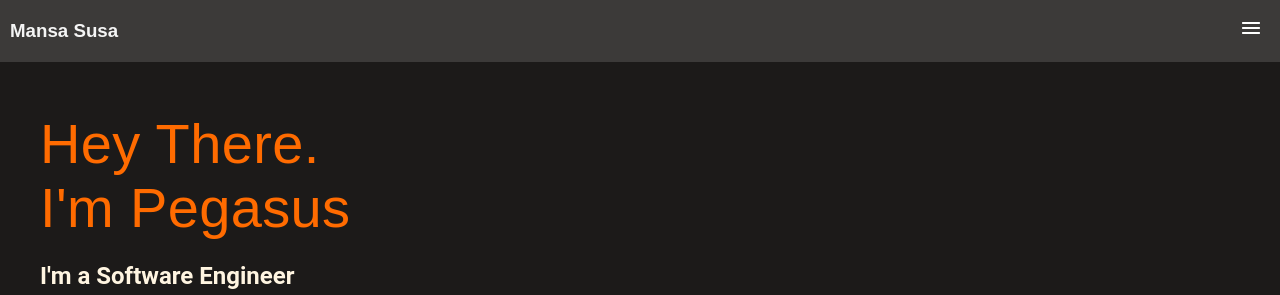
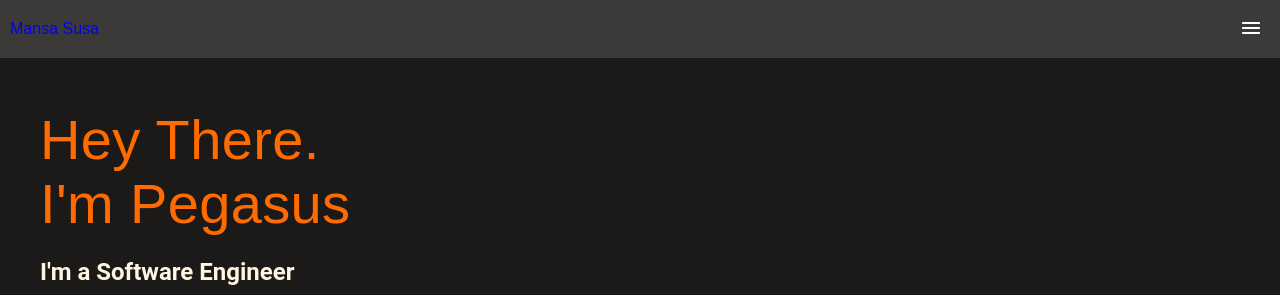
Before and after one commit to mansa-susa/Portfolio-setup_and_mobile_version_skeleton, a website: page index.html in a window 1280 px wide. Shown: the top 295 px of the page. Drawn offline with Linux system fonts and the light colour scheme.

Commit message:
Replace h3 tag with anchor tag in the header for the logo

```diff
--- a/index.html
+++ b/index.html
@@ -9,7 +9,7 @@
 </head>
 <body>
   <header>
-      <h3 id="logo">Mansa Susa</h3>
+      <a href ="#" id="logo">Mansa Susa</a>
       <nav id="hamburger"><a href="#"><img src="imgs/Union.png" alt="hamburger"></a></nav>
     </header>
     <main>
```
